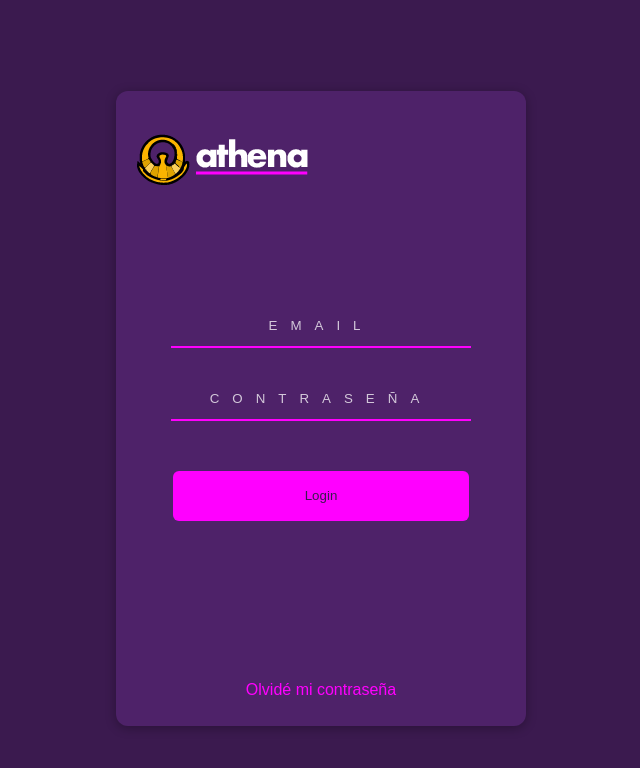
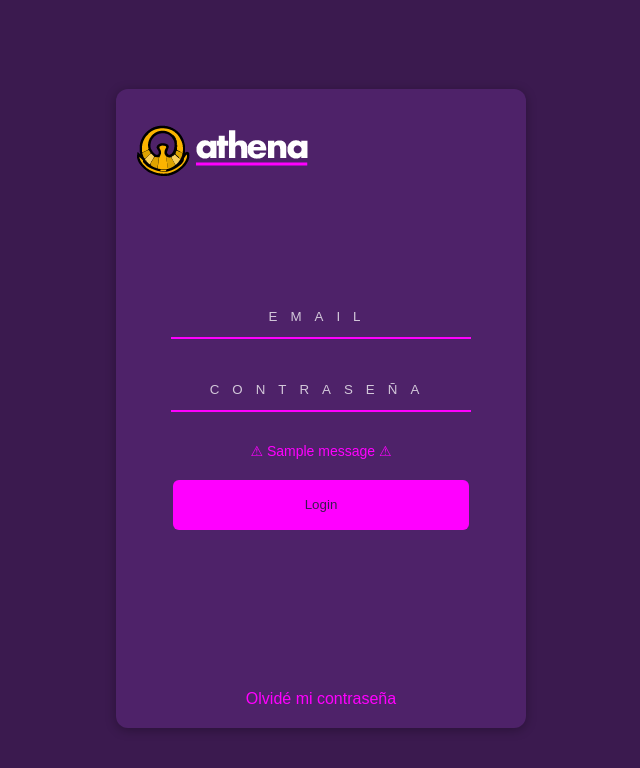
Before and after one commit to turbozorro/athena, a Django app: page /athena/ in a window 1280 px wide. Shown: the top 768 px of the page, without its empty margins (319-959 px from the left). Run offline with Django 4.2, Linux system fonts and the light colour scheme; tables that the repository leaves empty hold one stand-in row (values such as "Sample post"); one stand-in notice (Sample message) is shown.

Commit message:
Created login logic, error messages and custom greeting

```diff
--- a/athena/static/styles/athena-start-style.css
+++ b/athena/static/styles/athena-start-style.css
@@ -116,3 +116,9 @@ button:hover {
 button:active {
     transform: scale(0.95); /* Reduce el tamaño del botón al 95% */
 }
+
+.form-container .messages .login-failed {
+    color: #FF00FF;
+    font-size: 14px;
+    margin-top: 10px;
+}
--- a/athena/templates/home.html
+++ b/athena/templates/home.html
@@ -13,10 +13,10 @@
     <div class="header-container">
         <header>
             <figure class="logo-container">
-                <img src="{% static '/images/athena-logo.png' %}" alt="Athena Logo">
-                <span class="menu-btn"><i class="fa-solid fa-bars"></i></span>
+            <img src="{% static '/images/athena-logo.png' %}" alt="Athena Logo">
+            <span class="menu-btn"><i class="fa-solid fa-bars"></i></span>
             </figure>
-            <span class="welcome">Bienvenido, <strong>Juan Pablo</strong></span>
+            <span class="welcome">Bienvenido, <strong>{{ request.user.first_name }}</strong></span>
         </header>
     </div>
     <div class="menu-container hidden">
--- a/athena/templates/login.html
+++ b/athena/templates/login.html
@@ -15,9 +15,17 @@
                 <img src="{% static '/images/athena-logo.png' %}" alt="Athena Logo">
             </figure>
             <section class="form-container">
-                <form action="">
+                <form action="{% url 'startup' %}"  method= "post">
+                    {% csrf_token %}
                     <input type="text" name="username" id="username" placeholder="email">
                     <input type="password" name="password" id="password" placeholder="contraseña">
+                    {% if messages %}
+                        <div class="messages">
+                            {% for message in messages %}
+                                <span class='login-failed'>&#9888; {{ message }} &#9888;</span>
+                            {% endfor %}
+                        </div>
+                    {% endif %}
                     <button type="submit">Login</button>
                 </form>
             </section>
--- a/athena/views.py
+++ b/athena/views.py
@@ -1,8 +1,21 @@
-from django.shortcuts import render
+from django.shortcuts import render, redirect
+from django.contrib import messages
+from django.contrib.auth import authenticate, login as auth_login
+from django.contrib.auth.decorators import login_required
 
 # Create your views here.
 def startup(request):
+    if request.method == 'POST':
+        username = request.POST.get('username')
+        password = request.POST.get('password')
+        user = authenticate(request, username=username, password=password)
+        if user is not None:
+            auth_login(request, user)
+            return redirect('home')
+        else:
+            messages.error(request, 'Credenciales inválidas')
     return render(request, 'login.html')
 
+@login_required
 def home(request):
     return render(request, 'home.html')
--- a/config/settings.py
+++ b/config/settings.py
@@ -11,6 +11,7 @@ https://docs.djangoproject.com/en/4.2/ref/settings/
 """
 
 from pathlib import Path
+import os
 
 try:
     from .settings_local import *
@@ -103,6 +104,8 @@ AUTH_PASSWORD_VALIDATORS = [
 
 LANGUAGE_CODE = 'en-us'
 
+LOGIN_URL = 'startup'
+
 TIME_ZONE = 'UTC'
 
 USE_I18N = True
@@ -114,7 +117,7 @@ USE_TZ = True
 # https://docs.djangoproject.com/en/4.2/howto/static-files/
 
 STATIC_URL = '/static/'
-STATICFILES_DIRS = [BASE_DIR / 'static']
+STATICFILES_DIRS = [os.path.join(BASE_DIR, 'athena', 'static')]
 
 # Default primary key field type
 # https://docs.djangoproject.com/en/4.2/ref/settings/#default-auto-field
--- a/config/settings_local.py
+++ b/config/settings_local.py
@@ -4,6 +4,8 @@ ALLOWED_HOSTS = ['*']
 
 # Build paths inside the project like this: BASE_DIR / 'subdir'.
 BASE_DIR = Path(__file__).resolve().parent.parent
+
+SECRET_KEY = '-4c^8vp5io^+a%gp1-*r4$nldpx-74)v53yhh!bq)czc=*==!2'
 
 # Database
 # https://docs.djangoproject.com/en/4.2/ref/settings/#databases
```
